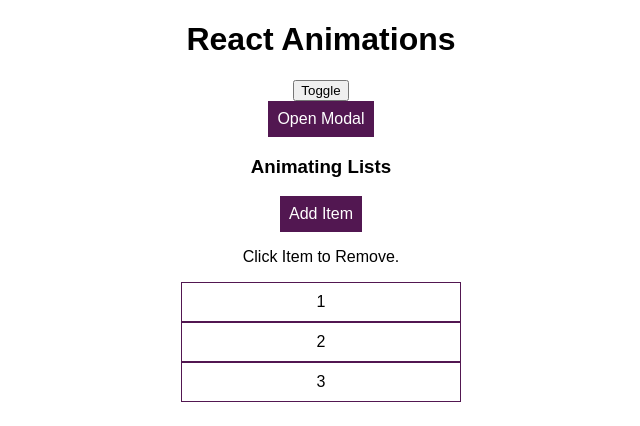
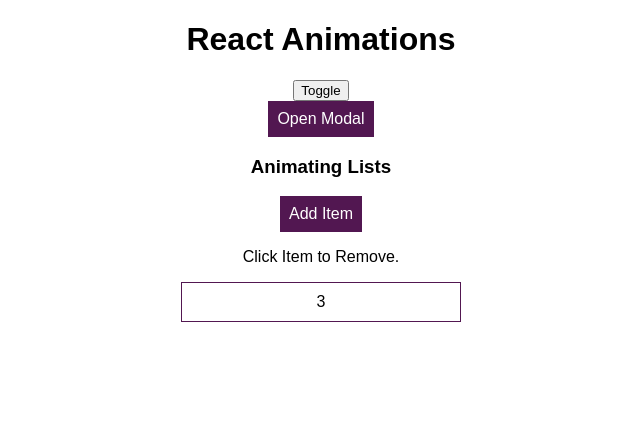
Before and after one commit to uchario/react-plus, a React (Create React App) app in the folder animating_react_apps/: page / in a window 1280 px wide. Shown: the top 426 px of the page, without its empty margins (319-959 px from the left). Built offline with nearby package versions, Linux system fonts and the light colour scheme.

Commit message:
Final animation commit

```diff
--- a/animating_react_apps/src/components/List/List.js
+++ b/animating_react_apps/src/components/List/List.js
@@ -1,4 +1,6 @@
 import React, { Component } from 'react';
+import TransitionGroup from 'react-transition-group/TransitionGroup';
+import CSSTransition from 'react-transition-group/CSSTransition';
 
 import './List.css';
 
@@ -25,19 +27,31 @@
 
     render () {
         const listItems = this.state.items.map( (item, index) => (
-            <li
-                key={index}
-                className="ListItem"
-                onClick={() => this.removeItemHandler(index)}>{item}</li>
+            <CSSTransition
+                key={`index`}
+                classNames={`fade`}
+                timeout={300}
+            >
+                <li
+                    key={index}
+                    className="ListItem"
+                    onClick={() => this.removeItemHandler(index)}
+                >
+                {item}
+            </li>
+            </CSSTransition>
         ) );
 
         return (
             <div>
                 <button className="Button" onClick={this.addItemHandler}>Add Item</button>
                 <p>Click Item to Remove.</p>
-                <ul className="List">
+                <TransitionGroup
+                    component={`ul`}
+                    className={`List`}
+                >
                     {listItems}
-                </ul>
+                </TransitionGroup>
             </div>
         );
     }
```
